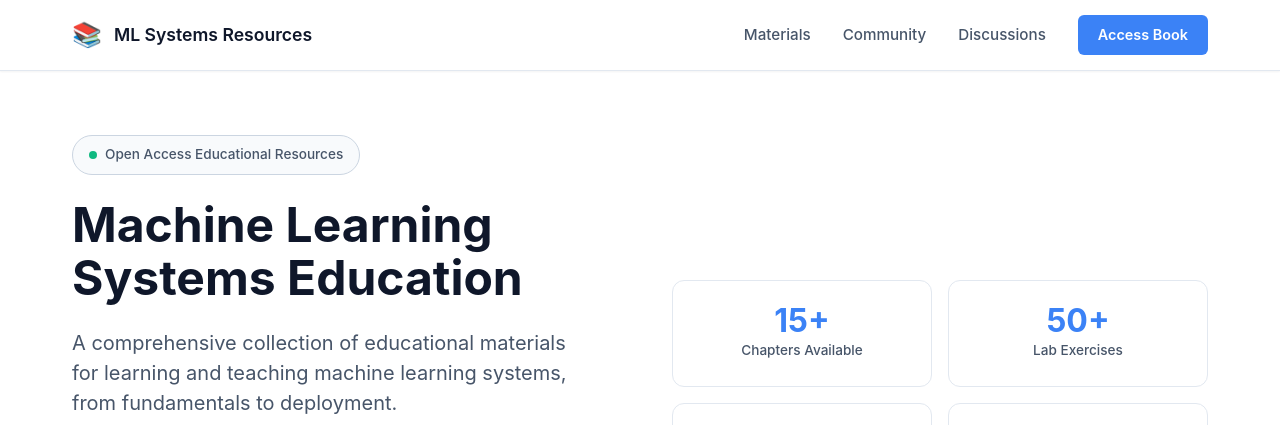
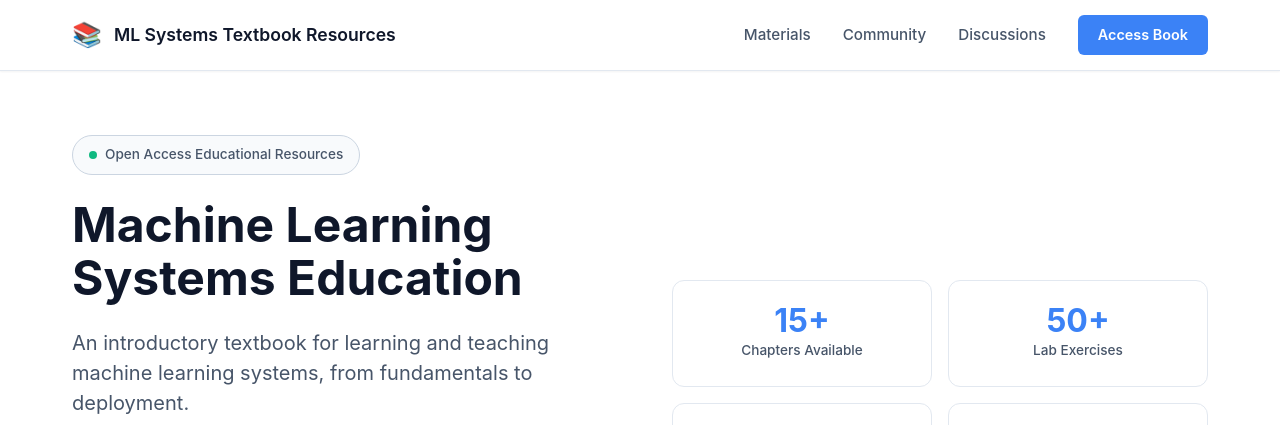
Before and after one commit to MLSysBook/mlsysbook, a plain HTML site: page index.html in a window 1280 px wide. Shown: the top 425 px of the page. Drawn offline with Linux system fonts and the light colour scheme.

Commit message:
Update header title

```diff
--- a/index.html
+++ b/index.html
@@ -628,7 +628,7 @@
         <nav class="nav">
             <a href="#" class="logo">
                 <div class="logo-icon">📚</div>
-                <span>ML Systems Resources</span>
+                <span>ML Systems Textbook Resources</span>
             </a>
             <div class="nav-links">
                 <a href="#resources" class="nav-link">Materials</a>
@@ -651,7 +651,7 @@
                 <h1>Machine Learning Systems Education</h1>
 
                 <p class="hero-subtitle">
-                    A comprehensive collection of educational materials for learning and teaching machine learning systems, from fundamentals to deployment.
+                    An introductory textbook for learning and teaching machine learning systems, from fundamentals to deployment.
                 </p>
 
                 <div class="hero-attribution">
```
